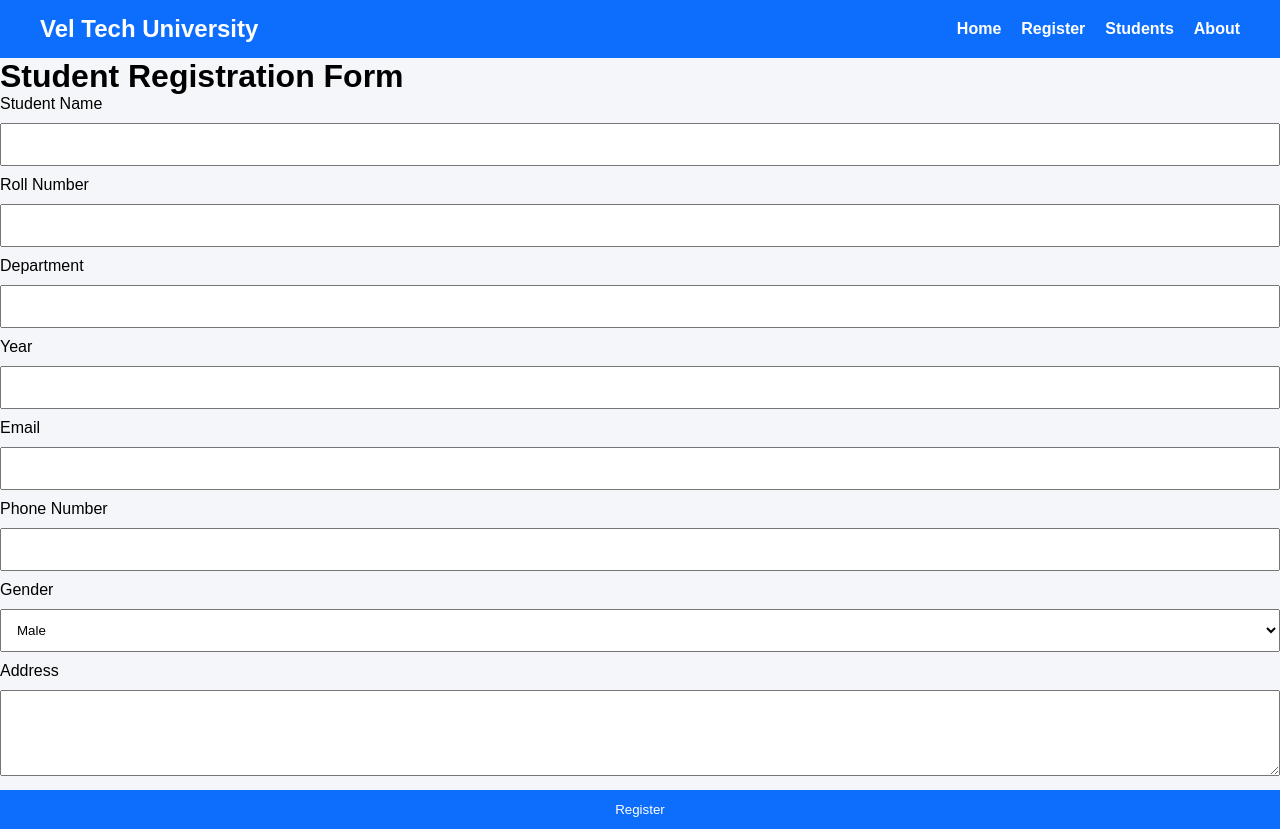
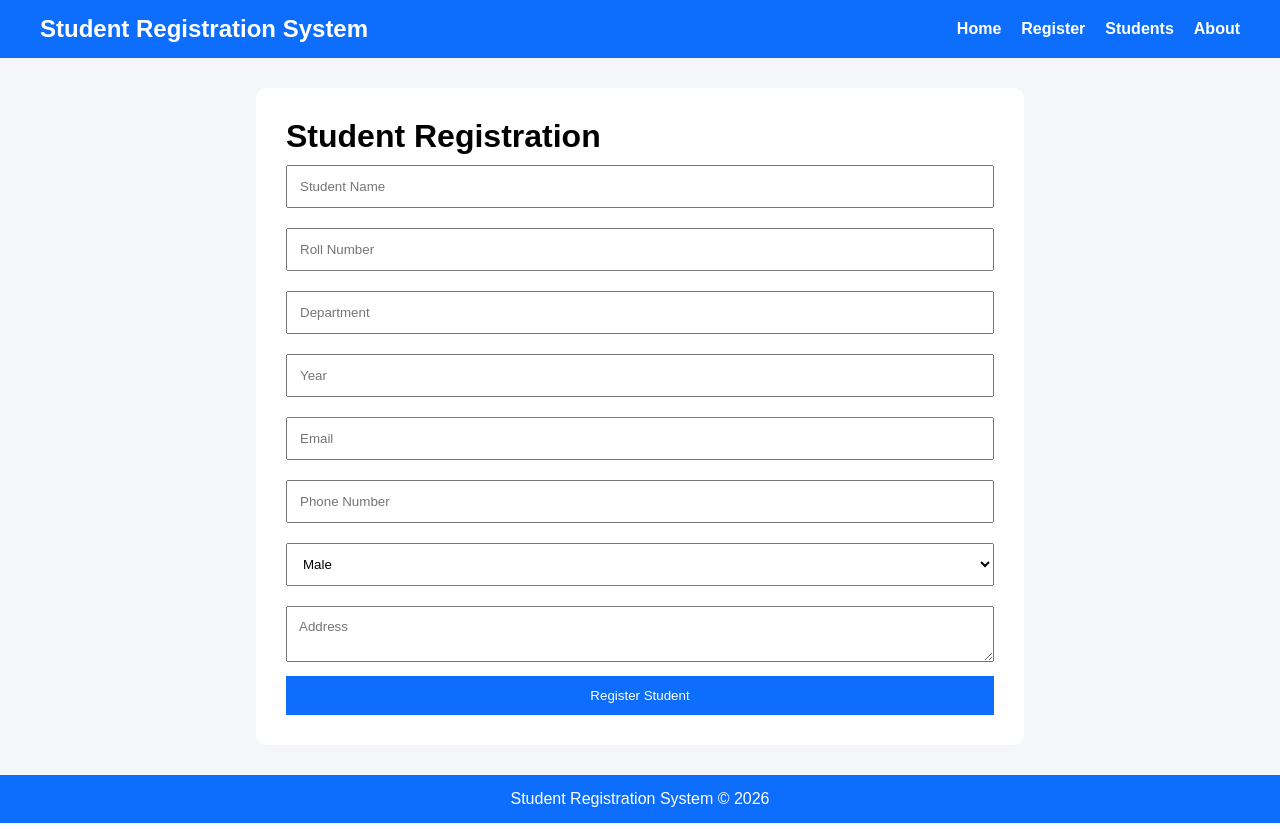
Before and after one commit to Purujith27/Veltech-Summer-Internship-, a Flask app: page /register in a window 1280 px wide. Run offline with Flask 3, Linux system fonts and the light colour scheme.

Commit message:
Update register.html

```diff
--- a/Student Registeration/templates/register.html
+++ b/Student Registeration/templates/register.html
@@ -6,7 +6,7 @@
 </head>
 <body>
 <nav>
-    <h2>Vel Tech University</h2>
+    <h2>Student Registration System</h2>
     <ul>
         <li><a href="/">Home</a></li>
         <li><a href="/register">Register</a></li>
@@ -14,31 +14,28 @@
         <li><a href="/about">About</a></li>
     </ul>
 </nav>
-<div class="container">
-    <h1>Student Registration Form</h1>
-    <form>
-        <label>Student Name</label>
-        <input type="text">
-        <label>Roll Number</label>
-        <input type="text">
-        <label>Department</label>
-        <input type="text">
-        <label>Year</label>
-        <input type="number">
-        <label>Email</label>
-        <input type="email">
-        <label>Phone Number</label>
-        <input type="text">
-        <label>Gender</label>
-        <select>
+<div class="form-container">
+<h1>Student Registration</h1>
+<form method="POST">
+<input type="text" name="name" placeholder="Student Name" required>
+<input type="text" name="roll" placeholder="Roll Number" required>
+<input type="text" name="department" placeholder="Department" required>
+<input type="text" name="year" placeholder="Year" required>
+<input type="email" name="email" placeholder="Email" required>
+<input type="text" name="phone" placeholder="Phone Number" required>
+<select name="gender">
 <option>Male</option>
 <option>Female</option>
 <option>Other</option>
 </select>
-        <label>Address</label>
-        <textarea rows="4"></textarea>
-        <button type="submit">Register</button>
+<textarea name="address" placeholder="Address"></textarea>
+<button type="submit">
+Register Student
+</button>
 </form>
 </div>
+<footer>
+Student Registration System © 2026
+</footer>
 </body>
 </html>
```
Lines whose indentation alone changed are shown as unchanged.
